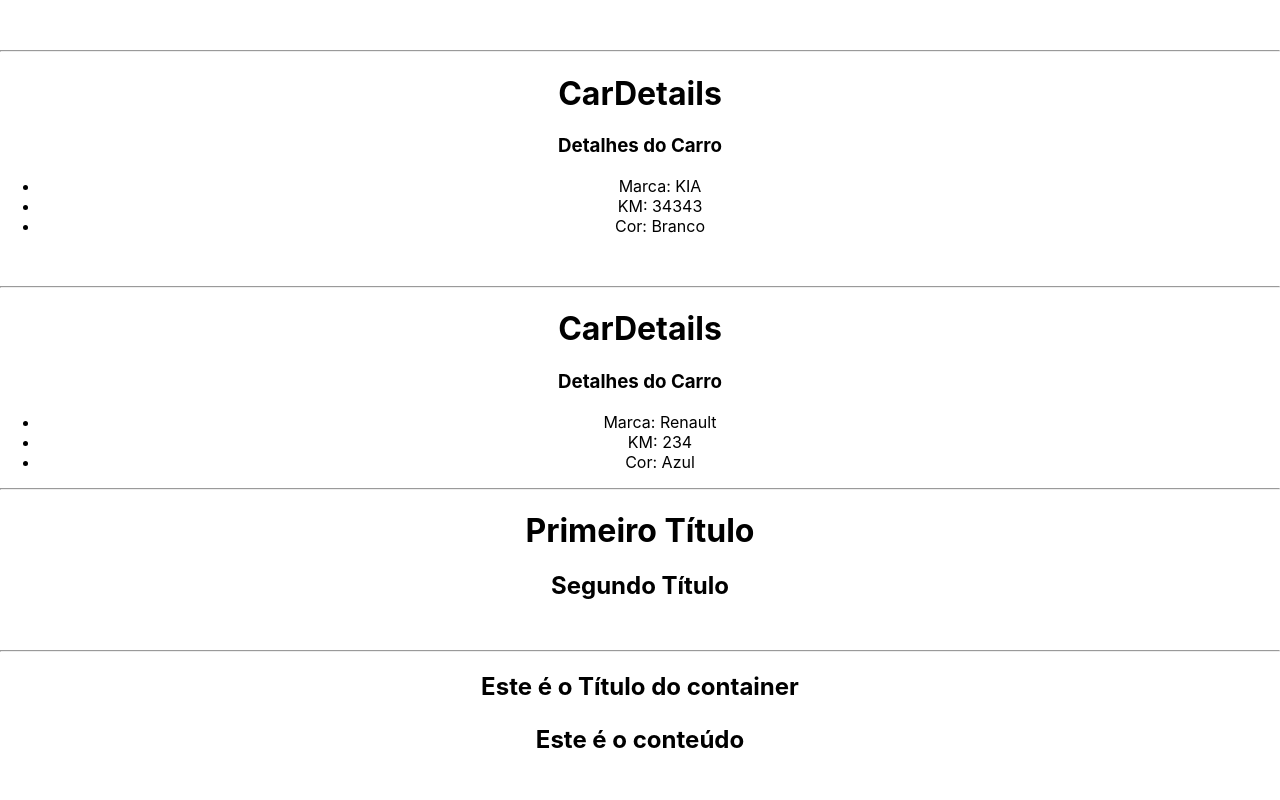
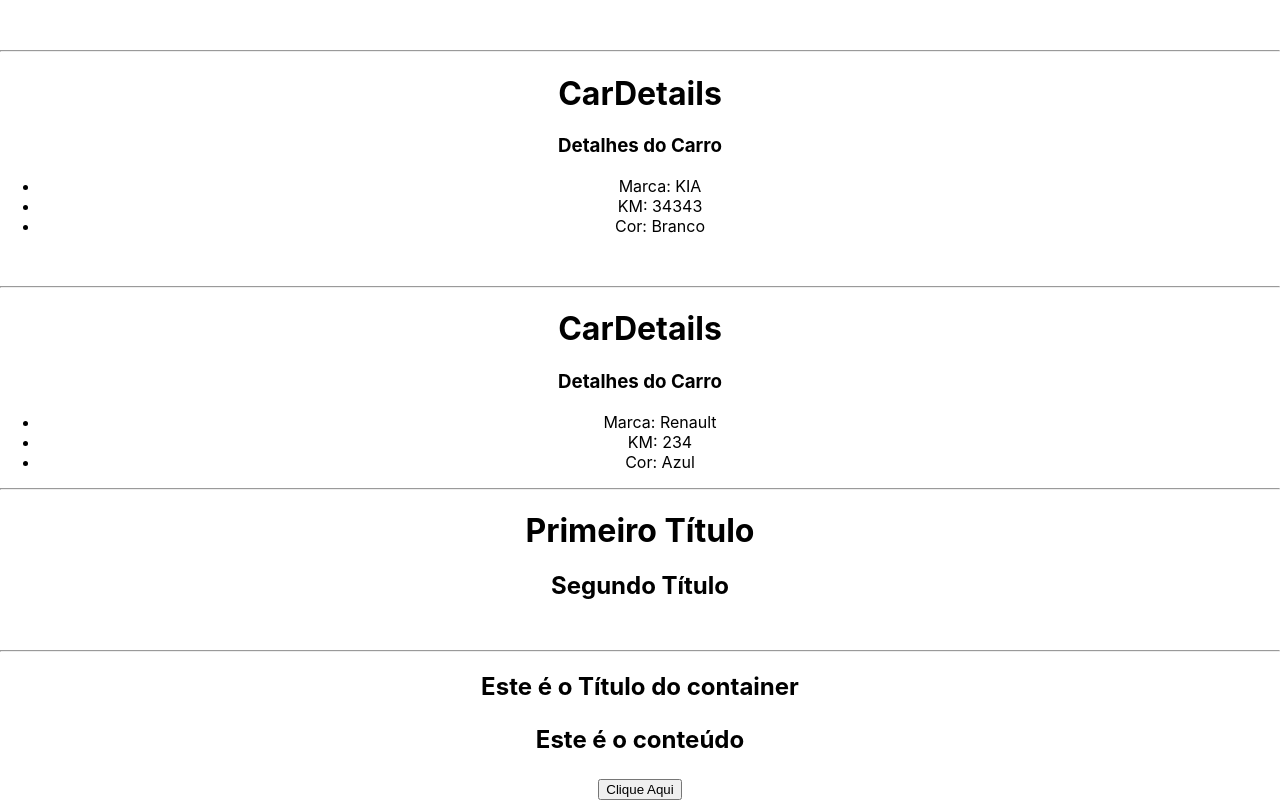
Before and after one commit to Miguel-Antunes/CursoReact, a React (Create React App) app in the folder 3_AVANCANDO_EM_REACT/avancando/: page / in a window 1280 px wide. Shown: the part 3086-3886 px from the top of the page. Before the commit the page ends 3864 px from the top, so only its background shows below. Built offline with nearby package versions, Linux system fonts and the light colour scheme.

Commit message:
Criação do componente ExecuteFunction (função como prop)

```diff
--- a/3_AVANCANDO_EM_REACT/avancando/src/App.js
+++ b/3_AVANCANDO_EM_REACT/avancando/src/App.js
@@ -9,6 +9,7 @@
 import CarDetails from './components/CarDetails';
 import Fragment from './components/Fragment';
 import Container from './components/Container';
+import ExecuteFunction from './components/ExecuteFunction';
 
 function App() {
 
@@ -21,6 +22,9 @@
     { id: 3, brand: "Renault", color: "Azul", newCar: false, km: 234 }
 
   ]
+  function showMessage() {
+    console.log("Evento do componente pai")
+  }
 
   return (
     <div className="App">
@@ -43,7 +47,9 @@
 
         {cars.map(
           (car) => (
-            <CarDetails brand={car.brand}
+            <CarDetails
+              key={car.id}
+              brand={car.brand}
               color={car.color}
               km={car.km}
               newCar={car.newCar} />)
@@ -56,6 +62,7 @@
             Este é o conteúdo
           </p>
         </Container>
+        <ExecuteFunction myFunction={showMessage} />
       </div>
 
     </div>
--- /dev/null
+++ b/3_AVANCANDO_EM_REACT/avancando/src/components/ExecuteFunction.js
@@ -0,0 +1,9 @@
+function ExecuteFunction({ myFunction }) {
+    return (
+        <div>
+            <button onClick={myFunction}>Clique Aqui</button>
+        </div>
+    )
+}
+
+export default ExecuteFunction;
```
